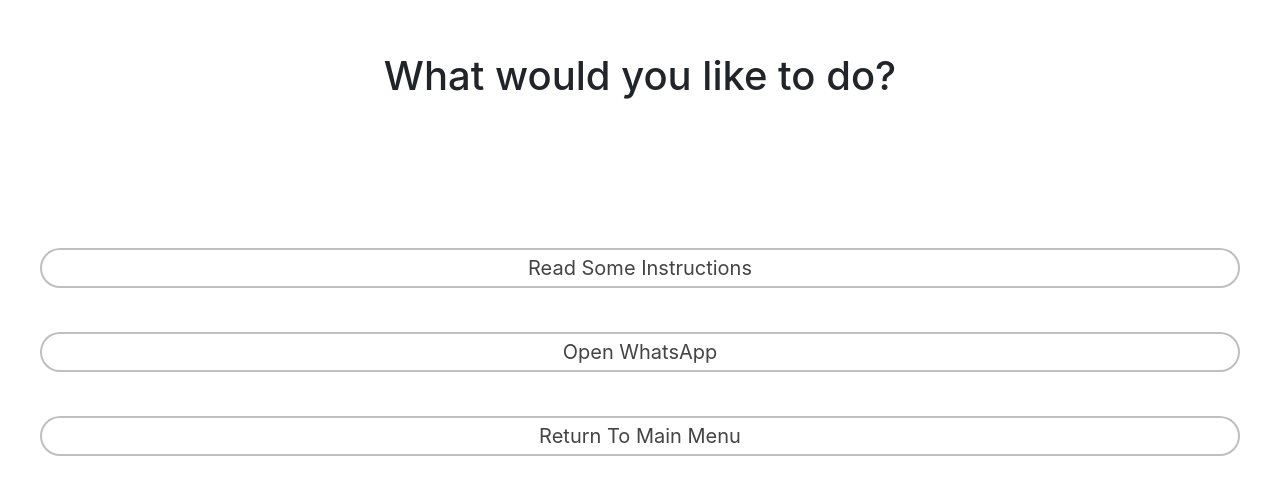
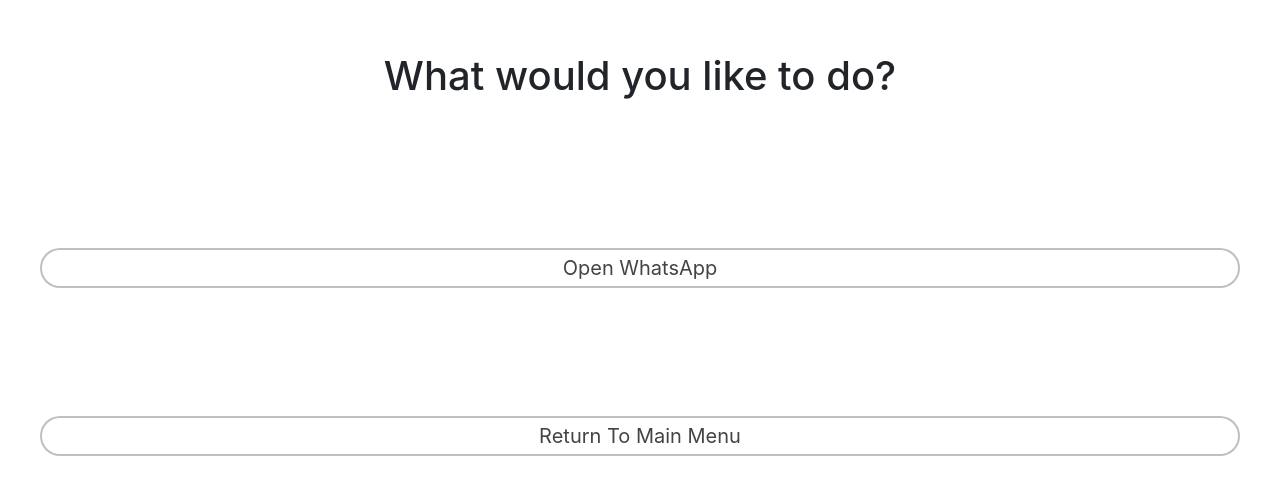
Before and after one commit to csc301-fall-2020/team-project-20-family-service-toronto, a React (Create React App) app in the folder deliverable-4/app/: page /WhatsApp in a window 1280 px wide. Shown: the part 108-602 px from the top of the page. Built offline with nearby package versions, Linux system fonts and the light colour scheme.

Commit message:
changed link for android and web

```diff
--- a/deliverable-4/app/src/components/WhatsApp/WhatsApp.js
+++ b/deliverable-4/app/src/components/WhatsApp/WhatsApp.js
@@ -12,6 +12,26 @@
     }
 
   	render() {
+        let button = undefined;
+        if (/Android/i.test(navigator.userAgent)) {
+            button = (
+                <button
+                    className='button-whatsapp'
+                    onClick={() => window.open('https://wa.me/', '_self')}
+                >
+                    Open WhatsApp
+                </button>
+            );
+        } else {
+            button = (
+                <button
+                    className='button-whatsapp'
+                    onClick={() => window.open('WhatsApp://', '_self')}
+                >
+                    Open WhatsApp
+                </button>
+            );
+        }
         if (!this.state.view) {
             return (
                 <div className="menu">
@@ -20,21 +40,11 @@
                     </h1>
                     <div className="option-group-whatsapp">
                         <div className="button-div-whatsapp">
-                            <button
-                                className='button-whatsapp'
-                                onClick={() => this.setState({ view: 1 })}
-                            >
-                                Read Some Instructions
-                            </button>
+                            {button}
                         </div>
 
                         <div className="button-div-whatsapp">
-                            <button
-                                className='button-whatsapp'
-                                onClick={() => window.open('WhatsApp://', '_self')}
-                            >
-                                Open WhatsApp
-                            </button>
+
                         </div>
                         <div className="button-div-whatsapp">
                             <button
@@ -91,12 +101,7 @@
                     </div>
                     <div className="button-group-whatsapp">
                         <div className="button-div-whatsapp">
-                            <button
-                                className='button-whatsapp'
-                                onClick={() => window.open('WhatsApp://', '_self')}
-                            >
-                                Open WhatsApp
-                            </button>
+                            {button}
                         </div>
                         <div className="button-div-whatsapp">
                             <button
```
